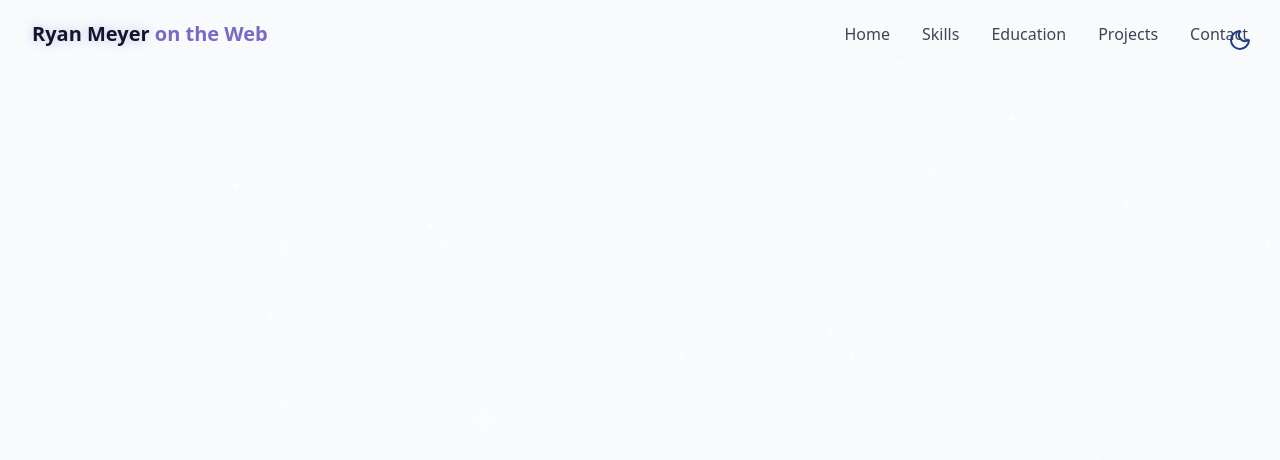
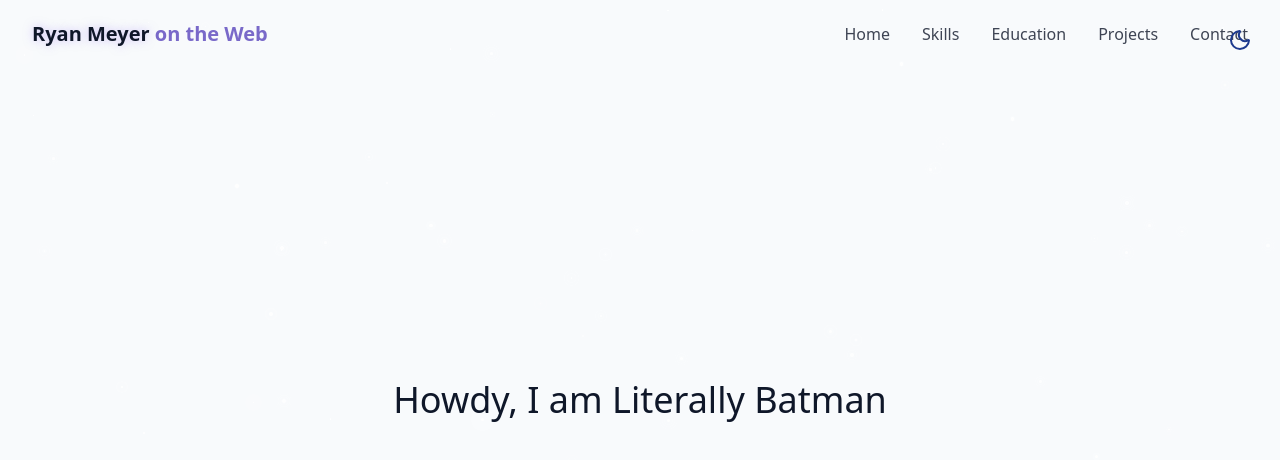
Before and after one commit to rpmeyer3/Parrot, a React (Vite) app: page / in a window 1280 px wide. Shown: the top 460 px of the page. Built offline with nearby package versions, Linux system fonts and the light colour scheme.

Commit message:
Add Section component and update Home page
Introduces a new HeroSection component and integrates it into the Home page. Also updates the Navbar to link to the hero section with the correct anchor.

```diff
--- /dev/null
+++ b/src/components/HeroSection.jsx
@@ -0,0 +1,16 @@
+import React from "react";
+
+export const HeroSection = () => {
+    return<section id="home" className="relative min-h-screen flex flex-col items-center justify-center px-4"
+    >
+            <div className="container max-w-4xl mx-auto text-center z-10">
+                <div className="space-y-6">
+                    <h1 className ="text-4xl">
+                        <span>Howdy, I am</span>
+                        <span> Literally</span>
+                        <span> Batman</span>
+                    </h1>
+                </div>
+            </div>
+    </section>
+}
--- a/src/components/Navbar.jsx
+++ b/src/components/Navbar.jsx
@@ -3,7 +3,7 @@ import { cn } from '@/lib/utils';
 import { Menu, X } from 'lucide-react';
 
 const navItems = [
-    {name: "Home", href: "#Home"},
+    {name: "Home", href: "#hero"},
     {name: "Skills", href: "#Skills"},
     {name: "Education", href: "#Education"},
     {name: "Projects", href: "#Projects"},
--- a/src/pages/Home.jsx
+++ b/src/pages/Home.jsx
@@ -2,6 +2,7 @@ import React from "react";
 import { ThemeToggle } from "../components/ThemeToggle.jsx";
 import { StarBackground } from '@/components/StarBackground';
 import { Navbar } from "../components/Navbar"
+import { HeroSection } from "../components/HeroSection";
 
 export const Home = () =>  {
 
@@ -14,6 +15,9 @@ export const Home = () =>  {
             {/* Navbar */}
                 <Navbar />
             {/* Content */}
+            <main>
+                <HeroSection />
+            </main>
 
             {/* Footer */}
         </div>
```
